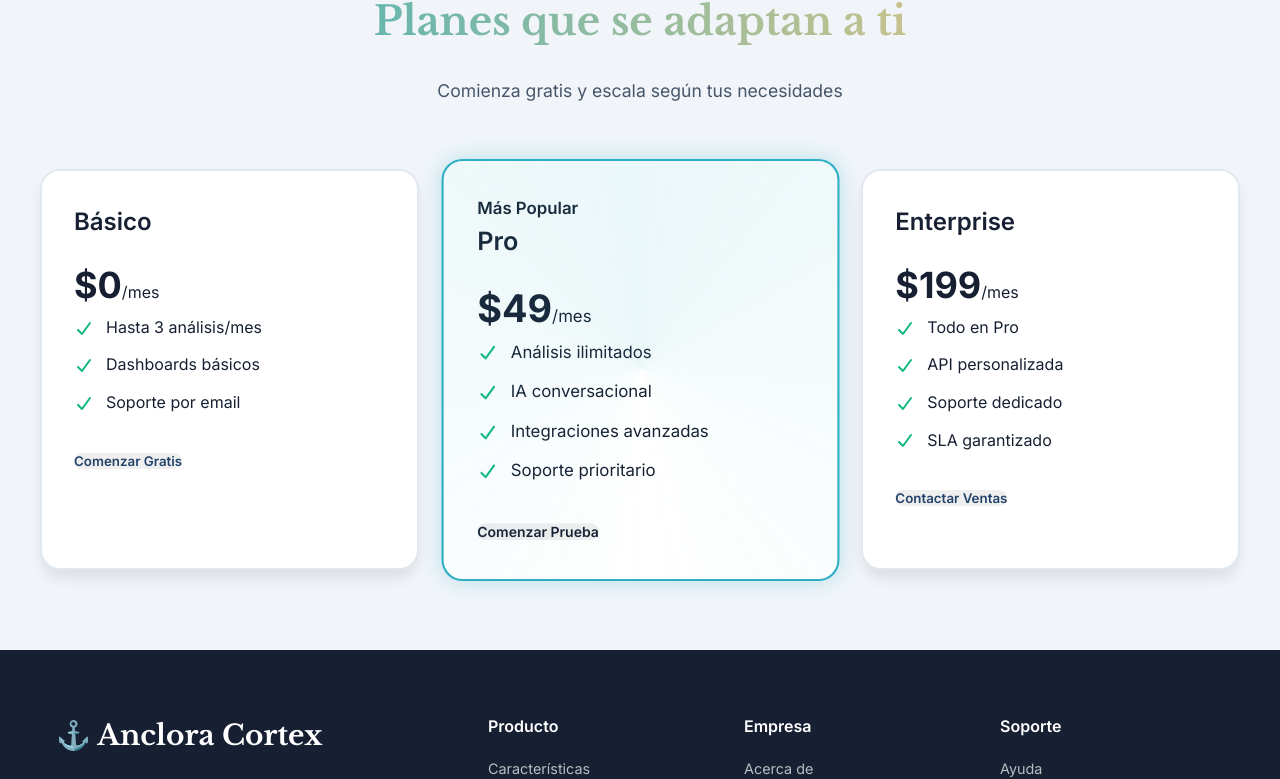
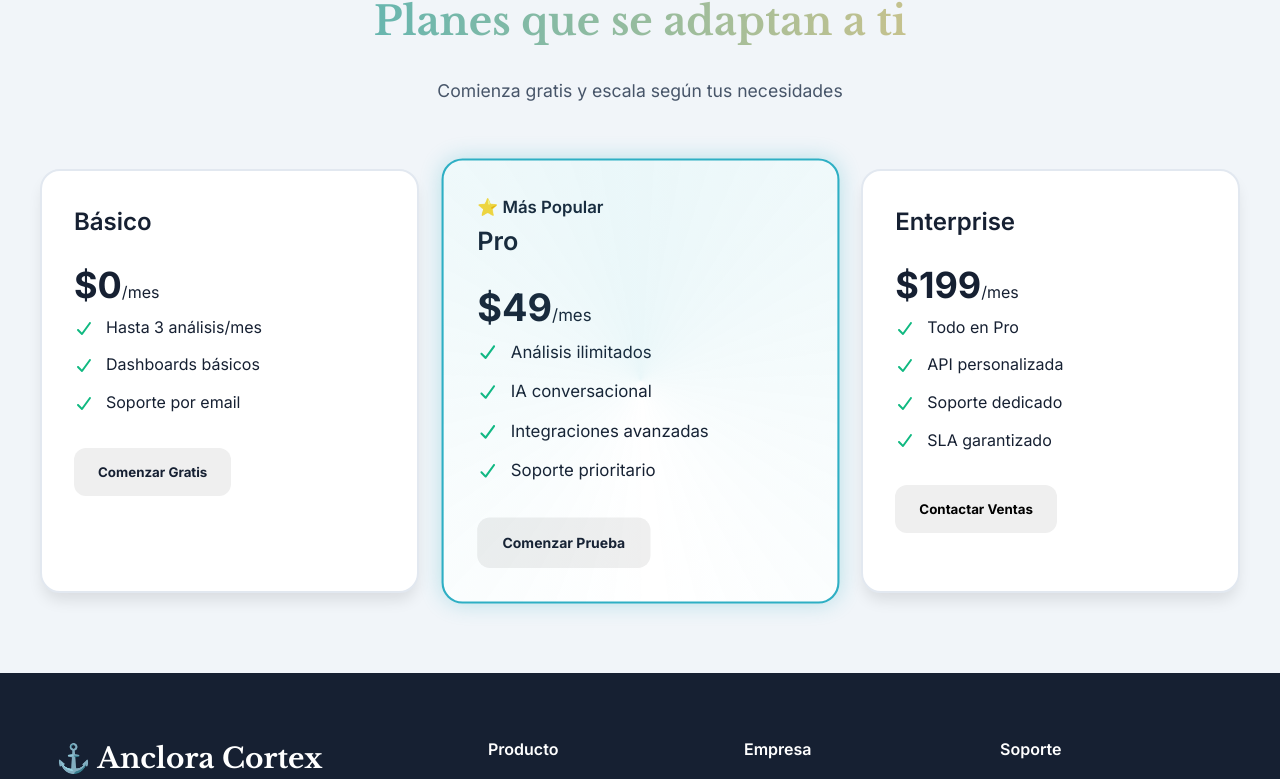
Before and after one commit to ToniIAPro73/Anclora_Codex, a React (Vite) app in the folder frontend/: page / in a window 1280 px wide. Shown: the part 1769-2548 px from the top of the page. Built offline with nearby package versions, Linux system fonts and the light colour scheme.

Commit message:
cambios de apariencia dashboard

```diff
--- a/frontend/src/components/AncloraCortex.jsx
+++ b/frontend/src/components/AncloraCortex.jsx
@@ -44,6 +44,7 @@ const AncloraCortex = () => {
   const [user, setUser] = useState(null)
   const [selectedFeature, setSelectedFeature] = useState(null)
   const [selectedBusinessType, setSelectedBusinessType] = useState(null)
+  const [selectedPlans, setSelectedPlans] = useState([])
 
   // Análisis con IA usando agentes especializados
   const performAnalysis = async () => {
@@ -149,6 +150,10 @@ const AncloraCortex = () => {
     a.click()
     document.body.removeChild(a)
     URL.revokeObjectURL(url)
+  }
+
+  const handlePlanSelection = (planName) => {
+    setSelectedPlans([planName])
   }
 
   return (
@@ -332,7 +337,14 @@ const AncloraCortex = () => {
 
           <div className="grid md:grid-cols-3 gap-8">
             {/* Plan Básico */}
-            <div className="pricing-card bg-white rounded-card p-8 shadow-card border border-border-subtle">
+            <div
+              className={`pricing-card bg-white rounded-card p-8 shadow-card cursor-pointer transition-all duration-300 ${
+                selectedPlans.includes('basico')
+                  ? 'selected'
+                  : 'hover:shadow-lg'
+              }`}
+              onClick={() => handlePlanSelection('basico')}
+            >
               <h3 className="text-2xl font-semibold mb-4 text-negro-azulado">Básico</h3>
               <div className="mb-6">
                 <span className="text-4xl font-bold text-negro-azulado">$0</span>
@@ -352,15 +364,22 @@ const AncloraCortex = () => {
                   <span className="text-gray-700">Soporte por email</span>
                 </li>
               </ul>
-              <button className="w-full border-2 border-azul-principal text-azul-principal py-3 rounded-anclora font-semibold hover:bg-azul-principal hover:text-white transition">
+              <button className="w-full bg-gradient-to-r from-azul-claro to-ambar-suave text-negro-azulado py-4 px-6 rounded-anclora font-bold text-lg shadow-lg hover:shadow-xl hover:scale-105 transition-all duration-300 border-2 border-transparent hover:border-azul-principal">
                 Comenzar Gratis
               </button>
             </div>
 
             {/* Plan Pro */}
-            <div className="pricing-card popular bg-white rounded-card p-8 shadow-card relative border-2 border-azul-claro">
-              <div className="absolute -top-4 left-1/2 transform -translate-x-1/2 bg-azul-claro text-white px-4 py-1 rounded-full text-sm font-semibold">
-                Más Popular
+            <div
+              className={`pricing-card popular bg-white rounded-card p-8 shadow-card relative cursor-pointer transition-all duration-300 ${
+                selectedPlans.includes('pro')
+                  ? 'selected'
+                  : 'hover:shadow-lg'
+              }`}
+              onClick={() => handlePlanSelection('pro')}
+            >
+              <div className="absolute -top-4 left-1/2 transform -translate-x-1/2 bg-azul-claro text-white px-4 py-1 rounded-full text-sm font-semibold shadow-lg">
+                ⭐ Más Popular
               </div>
               <h3 className="text-2xl font-semibold mb-4 text-negro-azulado">Pro</h3>
               <div className="mb-6">
@@ -385,13 +404,20 @@ const AncloraCortex = () => {
                   <span className="text-gray-700">Soporte prioritario</span>
                 </li>
               </ul>
-              <button className="w-full bg-gradient-action text-negro-azulado py-3 rounded-anclora font-semibold hover:shadow-lg transition">
+              <button className="w-full bg-gradient-to-r from-azul-claro to-ambar-suave text-negro-azulado py-4 px-6 rounded-anclora font-bold text-lg shadow-lg hover:shadow-xl hover:scale-105 transition-all duration-300 border-2 border-transparent hover:border-azul-principal">
                 Comenzar Prueba
               </button>
             </div>
 
             {/* Plan Enterprise */}
-            <div className="pricing-card bg-white rounded-card p-8 shadow-card border border-border-subtle">
+            <div
+              className={`pricing-card bg-white rounded-card p-8 shadow-card cursor-pointer transition-all duration-300 ${
+                selectedPlans.includes('enterprise')
+                  ? 'selected'
+                  : 'hover:shadow-lg'
+              }`}
+              onClick={() => handlePlanSelection('enterprise')}
+            >
               <h3 className="text-2xl font-semibold mb-4 text-negro-azulado">Enterprise</h3>
               <div className="mb-6">
                 <span className="text-4xl font-bold text-negro-azulado">$199</span>
@@ -415,7 +441,7 @@ const AncloraCortex = () => {
                   <span className="text-gray-700">SLA garantizado</span>
                 </li>
               </ul>
-              <button className="w-full border-2 border-azul-principal text-azul-principal py-3 rounded-anclora font-semibold hover:bg-azul-principal hover:text-white transition">
+              <button className="w-full bg-gradient-to-r from-azul-principal to-azul-claro text-white py-4 px-6 rounded-anclora font-bold text-lg shadow-lg hover:shadow-xl hover:scale-105 transition-all duration-300 border-2 border-transparent hover:border-azul-claro">
                 Contactar Ventas
               </button>
             </div>
--- a/frontend/src/index.css
+++ b/frontend/src/index.css
@@ -218,12 +218,19 @@ button {
 
 [data-theme="dark"] .feature-card:hover {
   border-color: var(--border-accent);
-  box-shadow: var(--shadow-xl);
+  box-shadow: var(--shadow-xl), 0 0 30px rgba(46, 175, 196, 0.4);
 }
 
 [data-theme="dark"] .pricing-card {
   background: var(--bg-card) !important;
   color: var(--text-primary) !important;
+}
+
+[data-theme="dark"] .pricing-card.selected {
+  background: linear-gradient(145deg, rgba(30, 41, 59, 0.95) 0%, rgba(46, 175, 196, 0.05) 100%) !important;
+  box-shadow: var(--shadow-xl), 0 0 40px rgba(46, 175, 196, 0.6), 0 0 80px rgba(46, 175, 196, 0.2);
+  border: 2px solid var(--anclora-blue-light) !important;
+  transform: translateY(-12px) scale(1.02);
 }
 
 [data-theme="dark"] .pricing-card h3,
@@ -321,7 +328,7 @@ button {
 .feature-card.selected {
   background: var(--gradient-action) !important;
   transform: translateY(-8px);
-  box-shadow: var(--shadow-xl);
+  box-shadow: var(--shadow-xl), 0 0 30px rgba(46, 175, 196, 0.4);
   border-color: var(--anclora-blue-light);
 }
 
@@ -345,17 +352,17 @@ button {
 /* Específico para modo oscuro */
 [data-theme="dark"] .feature-card:hover .feature-icon,
 [data-theme="dark"] .feature-card.selected .feature-icon {
-  color: var(--anclora-navy) !important;
+  color: var(--anclora-blue-light) !important;
 }
 
 [data-theme="dark"] .feature-card:hover .feature-title,
 [data-theme="dark"] .feature-card.selected .feature-title {
-  color: var(--anclora-navy) !important;
+  color: var(--text-primary) !important;
 }
 
 [data-theme="dark"] .feature-card:hover .feature-description,
 [data-theme="dark"] .feature-card.selected .feature-description {
-  color: var(--anclora-navy) !important;
+  color: var(--text-secondary) !important;
 }
 
 .feature-card::before {
@@ -448,6 +455,14 @@ button {
 .pricing-card:hover {
   transform: translateY(-8px);
   box-shadow: var(--shadow-xl);
+}
+
+/* Selected state for pricing cards */
+.pricing-card.selected {
+  transform: translateY(-12px) scale(1.02);
+  box-shadow: var(--shadow-xl), 0 0 40px rgba(46, 175, 196, 0.6), 0 0 80px rgba(46, 175, 196, 0.2);
+  border: 2px solid var(--anclora-blue-light) !important;
+  background: linear-gradient(145deg, rgba(255, 255, 255, 0.95) 0%, rgba(46, 175, 196, 0.02) 100%);
 }
 
 @keyframes rotate {
@@ -667,7 +682,7 @@ nav {
 
 .btn-hero-secondary {
   background: var(--bg-glass);
-  color: var(--text-inverse);
+  color: var(--text-primary);
   padding: 1rem 2rem;
   border-radius: 16px;
   font-weight: 600;
@@ -1162,7 +1177,7 @@ a:focus-visible {
 .business-type-card:hover,
 .business-type-card.selected {
   transform: translateY(-8px);
-  box-shadow: var(--shadow-xl);
+  box-shadow: var(--shadow-xl), 0 0 30px rgba(46, 175, 196, 0.4);
   border-color: var(--anclora-blue-light);
 }
 
@@ -1200,7 +1215,7 @@ a:focus-visible {
 [data-theme="dark"] .business-type-card:hover,
 [data-theme="dark"] .business-type-card.selected {
   border-color: var(--anclora-blue-light);
-  box-shadow: 0 20px 25px -5px rgba(46, 175, 196, 0.3);
+  box-shadow: 0 20px 25px -5px rgba(46, 175, 196, 0.3), 0 0 30px rgba(46, 175, 196, 0.4);
 }
 
 [data-theme="dark"] .business-type-card:hover .business-type-icon,
--- a/frontend/src/styles/AncloraCortex.css
+++ b/frontend/src/styles/AncloraCortex.css
@@ -125,7 +125,7 @@ body {
 }
 
 .pricing-card.popular {
-  border-color: var(--azul-claro);
+  border: none;
   transform: scale(1.05);
   box-shadow: 0 10px 30px rgba(46, 175, 196, 0.2);
 }
@@ -137,6 +137,27 @@ body {
 
 .pricing-card.popular:hover {
   transform: scale(1.05) translateY(-5px);
+}
+
+
+.pricing-card.selected {
+  transform: translateY(-10px) scale(1.02);
+  box-shadow: 0 20px 40px rgba(46, 175, 196, 0.4);
+  border: 3px solid var(--azul-claro);
+  position: relative;
+}
+
+.pricing-card.selected::before {
+  content: '';
+  position: absolute;
+  top: -3px;
+  left: -3px;
+  right: -3px;
+  bottom: -3px;
+  background: linear-gradient(45deg, var(--azul-claro), var(--ambar-suave));
+  border-radius: inherit;
+  z-index: -1;
+  opacity: 0.8;
 }
 
 /* Animaciones suaves */
@@ -167,6 +188,24 @@ body {
 .btn-anclora:hover {
   transform: translateY(-2px);
   box-shadow: 0 6px 20px rgba(46, 175, 196, 0.4);
+}
+
+/* Header button gradient */
+.btn-nav-primary {
+  background: var(--gradient-action);
+  color: var(--negro-azulado);
+  border: none;
+  border-radius: 12px;
+  padding: 8px 16px;
+  font-weight: 600;
+  cursor: pointer;
+  transition: all 0.3s ease;
+  box-shadow: 0 2px 10px rgba(46, 175, 196, 0.3);
+}
+
+.btn-nav-primary:hover {
+  transform: translateY(-2px);
+  box-shadow: 0 4px 15px rgba(46, 175, 196, 0.4);
 }
 
 /* Responsive adjustments */
@@ -206,3 +245,36 @@ input:focus {
 .modal-backdrop {
   backdrop-filter: blur(4px);
 }
+
+/* Dark mode styles */
+[data-theme="dark"] {
+  --azul-principal: #4A90E2;
+  --azul-claro: #5BA0F2;
+  --ambar-suave: #FFD700;
+  --negro-azulado: #F0F0F0;
+  --gris-claro: #2A2A2A;
+  --blanco: #1A1A1A;
+  --card-bg-light: #3A3A3A;
+  --border-subtle: #555555;
+  --text-primary: #F0F0F0;
+  --accent-warm: #FFD700;
+  --verde-suave: #4ADE80;
+  --verde-claro: #2D5A3D;
+  --azul-hero: #60A5FA;
+  --gradient-hero: linear-gradient(120deg, #4A90E2 0%, #60A5FA 100%);
+  --gradient-action: linear-gradient(90deg, #5BA0F2 0%, #FFD700 100%);
+  --gradient-subtle: linear-gradient(180deg, #2A2A2A 0%, #1A1A1A 100%);
+  --gradient-press: linear-gradient(120deg, #FFD700 70%, #3A3A3A 100%);
+  --shadow-card: 0 4px 20px rgba(0,0,0,0.3);
+  --shadow-hover: 0 15px 35px rgba(0, 0, 0, 0.4);
+}
+
+[data-theme="dark"] body {
+  background-color: var(--blanco);
+  color: var(--negro-azulado);
+}
+
+/* Dark mode button text legibility */
+[data-theme="dark"] .pricing-card button {
+  color: var(--blanco) !important;
+}
```
Also changed, not shown: 2 other files (tests, documents, lock files or other folders).
